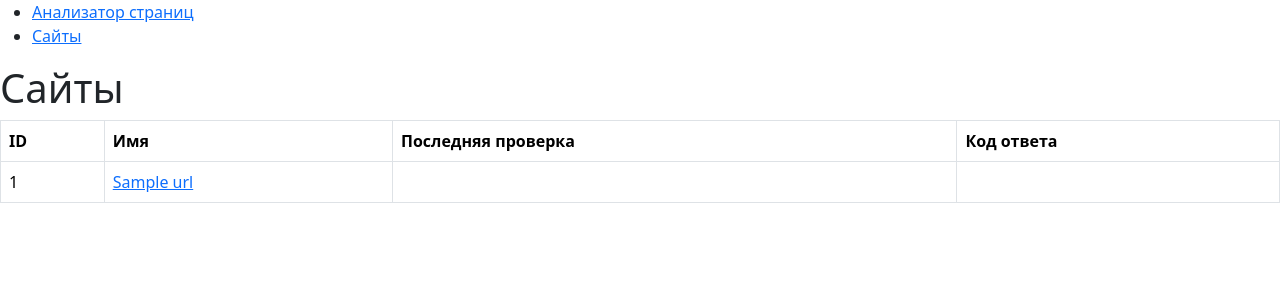
After one commit to Ribeyra/python-project-83, a Flask app: page /urls in a window 1280 px wide. The commit adds this page. Shown: the top 300 px of the page. Run offline with Flask 3, Linux system fonts and the light colour scheme; a database or web service that is not in the repository returns one stand-in record (values such as "Sample title"); some libraries are stand-ins or nearby versions.

Commit message:
add route urls_get and template

```diff
--- a/page_analyzer/app.py
+++ b/page_analyzer/app.py
@@ -87,6 +87,18 @@ def index():
     )
 
 
+@app.get('/urls')
+def urls_get():
+    messages = get_flashed_messages(with_categories=True)
+    repo = DB(DATABASE_URL, 'urls', ('name',))
+    table = repo.content()
+    return render_template(
+        'urls.html',
+        messages=messages,
+        table=table
+    )
+
+
 @app.post('/urls')
 def urls_post():
     messages = get_flashed_messages(with_categories=True)
--- a/page_analyzer/templates/layout.html
+++ b/page_analyzer/templates/layout.html
@@ -12,7 +12,7 @@
     <nav>
       <ul>
         <li><a href="{{ url_for( 'index' ) }}">Анализатор страниц</a></li>
-        <li><a href="{{ url_for( 'urls_post' ) }}">Сайты</a></li>
+        <li><a href="{{ url_for( 'urls_get' ) }}">Сайты</a></li>
       </ul>
     </nav>
     {% endblock %}
--- /dev/null
+++ b/page_analyzer/templates/urls.html
@@ -0,0 +1,41 @@
+{% extends "layout.html" %}
+
+{% block title %}Анализатор страниц{% endblock %}
+
+{% block content %}
+{% if messages %}
+<ul style="list-style-type: none;">
+    {% for category, message in messages %}
+    <li class="{{ category }}">{{ message }}</li>
+    {% endfor %}
+</ul>
+{% endif %}
+<div class="container-lg mt-3"></div>
+    <h1>Сайты</h1>
+    <div class="table-responsive"></div>
+        <table class="table table-bordered table-hover text-nowrap">
+            <thead>
+                <tr>
+                    <th>ID</th>
+                    <th>Имя</th>
+                    <th>Последняя проверка</th>
+                    <th>Код ответа</th>
+                </tr>
+            </thead>
+            <tbody>
+                {% for entry in table %}
+                <tr>
+                    <td>{{ entry[0] }}</td>
+                    <td>
+                        <a href="{{ url_for( 'url_get', id=entry[0] ) }}"> {{ entry[1] }} </a>
+                    </td>
+                    <td></td>
+                    <td></td>
+                </tr>
+                {% endfor %}
+            </tbody>
+        </table>
+    </div>
+</div>
+
+{% endblock %}
```
